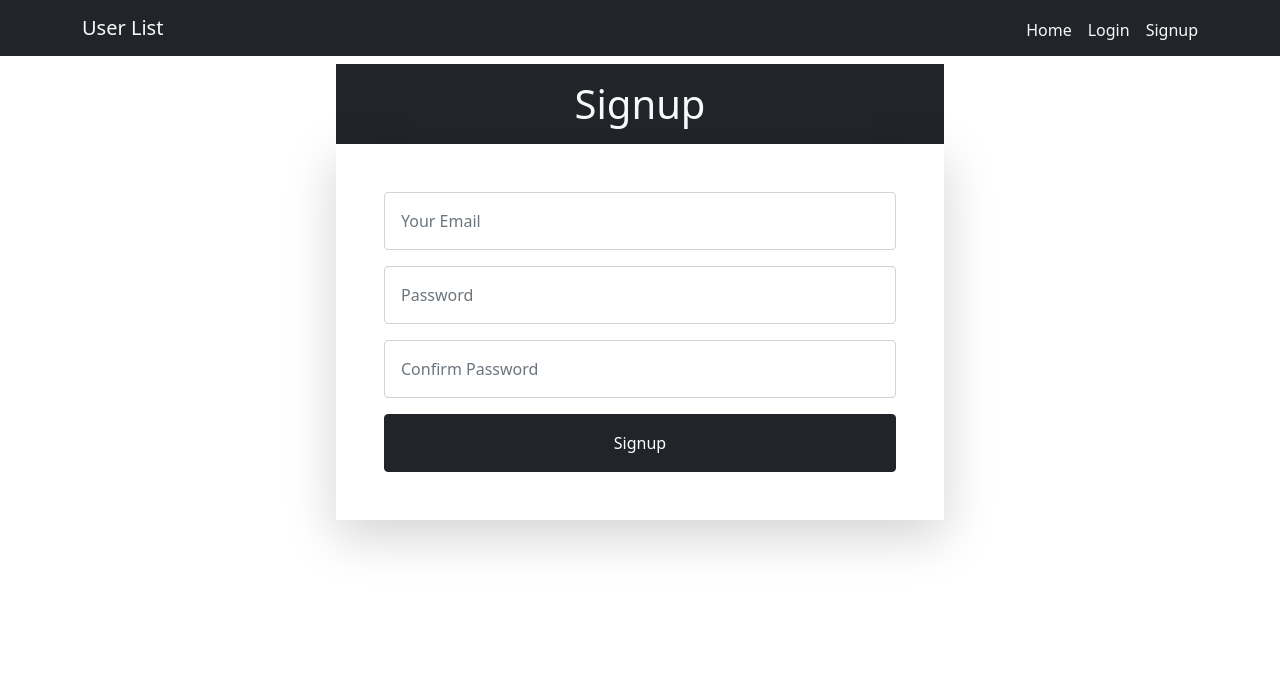
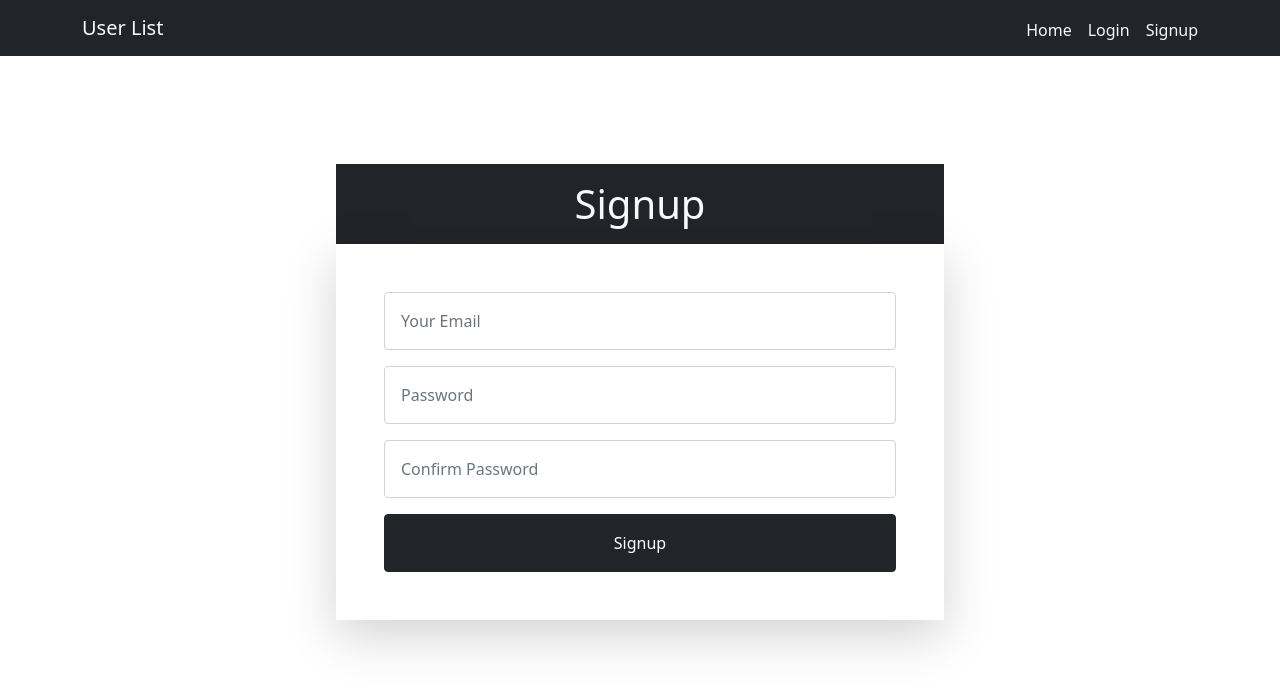
Before and after one commit to FahamidulDipro/user-list, a React (Create React App) app: page /signup in a window 1280 px wide. Shown: the top 690 px of the page. Built offline with nearby package versions, Linux system fonts and the light colour scheme; no server answers.

Commit message:
Login and Signup component margin fixed

```diff
--- a/src/components/Login/Login.js
+++ b/src/components/Login/Login.js
@@ -28,7 +28,7 @@
   }
 
   return (
-    <div className="d-flex justify-content-center">
+    <div className="d-flex justify-content-center" style={{ marginTop: "100px" }}>
       <div className="mt-5 d-flex justify-content-center align-items-center  w-50 p-3">
         <section className="w-100">
           <h1 className="text-center bg-dark text-light  mb-0 p-3 w-100">
--- a/src/components/Signup/Signup.js
+++ b/src/components/Signup/Signup.js
@@ -30,7 +30,7 @@
   }
 
   return (
-    <div className="d-flex justify-content-center">
+    <div className="d-flex justify-content-center" style={{ marginTop: "100px" }}>
       <div className="mt-5 d-flex justify-content-center align-items-center  w-50 p-3">
         <section className="w-100">
           <h1 className="text-center bg-dark text-light  mb-0 p-3 w-100">
```
Also changed, not shown: firebase.json (added), 1 other file (tests, documents, lock files or other folders).
